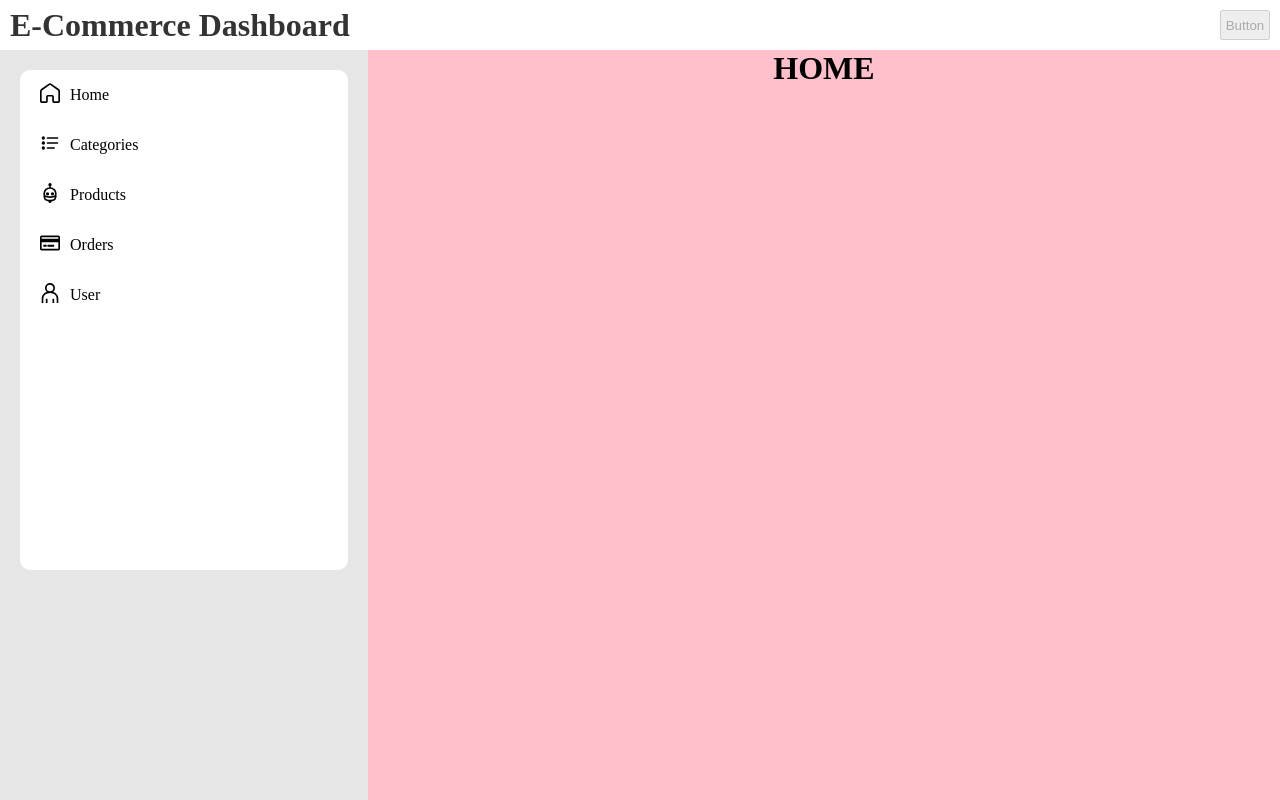
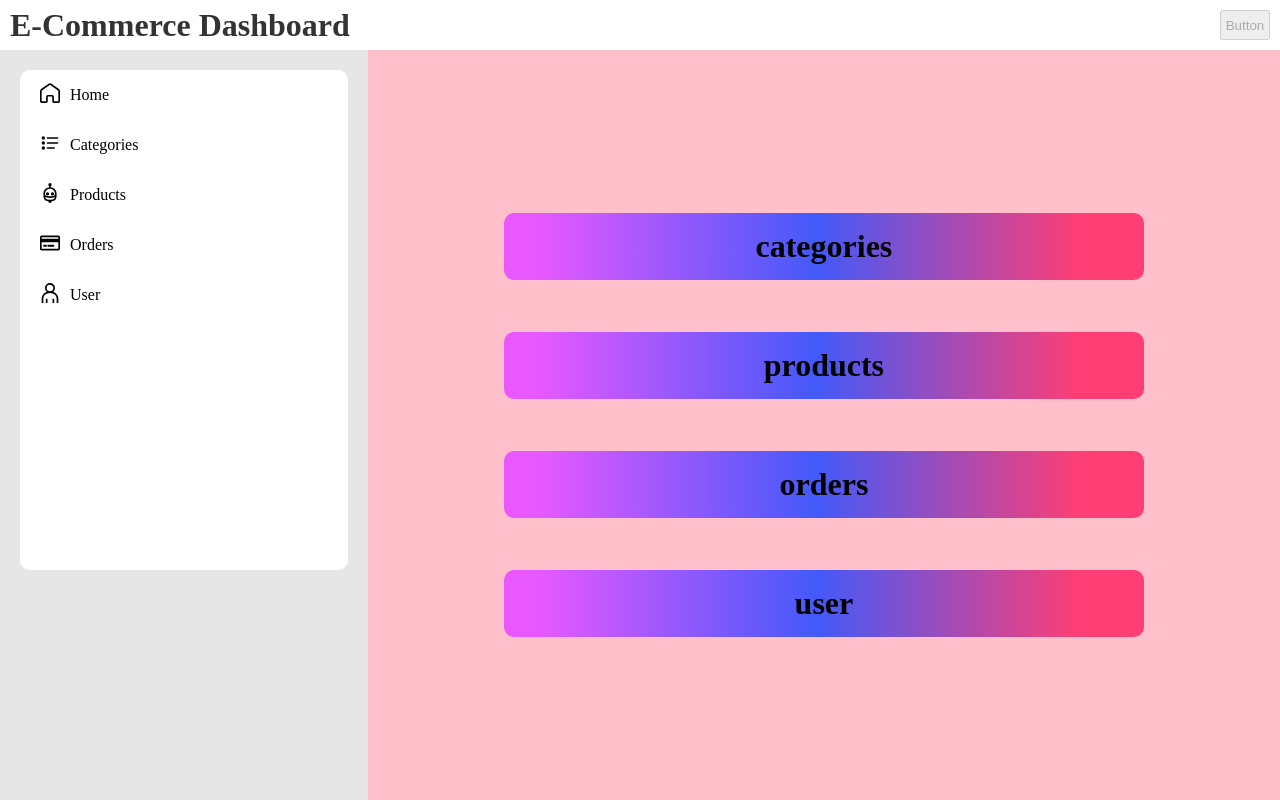
Before and after one commit to Cesare-Tomasello/Ecommerce-Dashboard, a React (Create React App) app: page / in a window 1280 px wide. Built offline with nearby package versions, Linux system fonts and the light colour scheme.

Commit message:
esercitazione 27-01-23

```diff
--- a/package.json
+++ b/package.json
@@ -11,6 +11,7 @@
     "react-icons": "^4.7.1",
     "react-scripts": "5.0.1",
     "sass": "^1.57.1",
+    "styled-components": "^5.3.6",
     "web-vitals": "^2.1.4"
   },
   "scripts": {
--- a/src/components/container/Container.jsx
+++ b/src/components/container/Container.jsx
@@ -16,7 +16,7 @@ function Container() {
         <Navbar setRoute={setRoute} />
       </div>
       <div className={container.dxColumn}>
-        {route === "home" && <Home />}
+        {route === "home" && <Home setRoute={setRoute} />}
         {route === "categories" && <Categories />}
         {route === "products" && <Products />}
         {route === "orders" && <Orders />}
--- a/src/components/home/Home.jsx
+++ b/src/components/home/Home.jsx
@@ -1,11 +1,27 @@
 import home from "./home.module.scss";
+import Title from "../title/Title";
+import styled from "styled-components";
 
 import React from "react";
 
-function Home() {
+function Home({ setRoute }) {
+  const Container = styled.div`
+    padding: 1rem;
+  `;
   return (
     <div className={home.main}>
-      <h1>HOME</h1>
+      <Container onClick={() => setRoute("categories")}>
+        <Title title="categories" />
+      </Container>
+      <Container onClick={() => setRoute("products")}>
+        <Title title="products" />
+      </Container>
+      <Container onClick={() => setRoute("orders")}>
+        <Title title="orders" />
+      </Container>
+      <Container onClick={() => setRoute("user")}>
+        <Title title="user" />
+      </Container>
     </div>
   );
 }
--- a/src/components/home/home.module.scss
+++ b/src/components/home/home.module.scss
@@ -1,4 +1,9 @@
 .main {
+  display: flex;
+  flex-direction: column;
+  align-items: center;
+  justify-content: center;
+  gap: 20px;
   width: 100%;
   background-color: pink;
   text-align: center;
--- /dev/null
+++ b/src/components/title/Title.jsx
@@ -0,0 +1,16 @@
+import styled from "styled-components";
+import React from "react";
+
+function Title({ title }) {
+  const Title = styled.h1`
+    background: linear-gradient(90deg, #e958ff 5%, #4359f9 49%, #ff3e75 90%);
+    border-radius: 10px;
+    width: 50vw;
+    padding: 15px;
+    cursor: pointer;
+  `;
+
+  return <Title>{title}</Title>;
+}
+
+export default Title;
```
Also changed, not shown: 1 other file (tests, documents, lock files or other folders).
